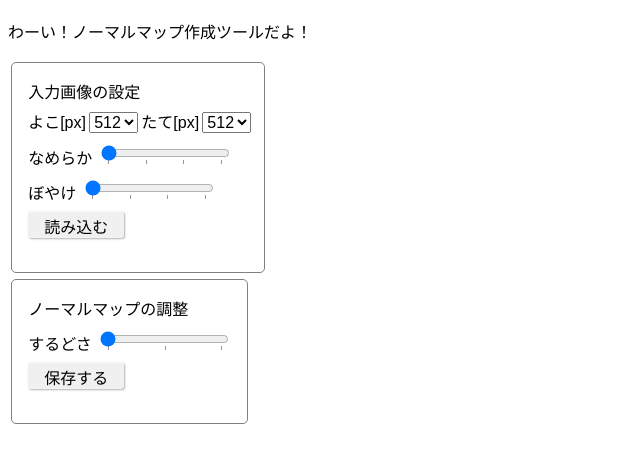
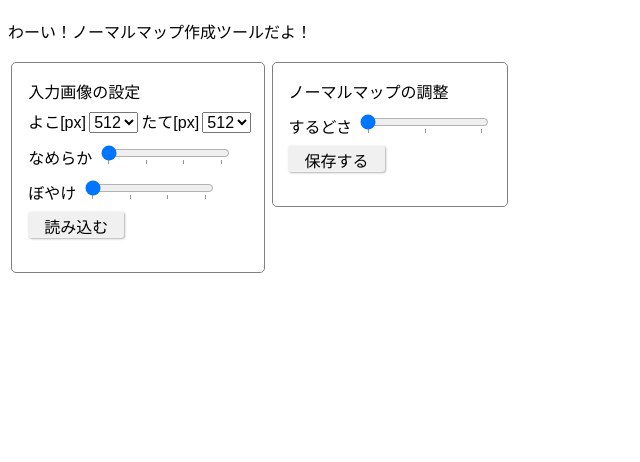
Before and after one commit to natade-jp/SenkoWSH, a plain HTML site: page docs/applications/normalmap_maker/index.html in a window 1280 px wide. Shown: the part 70-532 px from the top of the page, without its empty margins (0-640 px from the left). Drawn offline with Linux system fonts and the light colour scheme.

Commit message:
ブロックを左に寄せるようにレイアウトの変更

```diff
--- a/docs/applications/normalmap_maker/main.css
+++ b/docs/applications/normalmap_maker/main.css
@@ -2,3 +2,9 @@ html, body {
 	height:			100%;
 	font-family:	"ヒラギノ角ゴ ProN W3", "Hiragino Kaku Gothic ProN", "游ゴシック", YuGothic, "メイリオ", Meiryo, sans-serif;
 }
+
+#scomponent_input,
+#scomponent_edit,
+#scomponent_output {
+	float:				left;
+}
```
